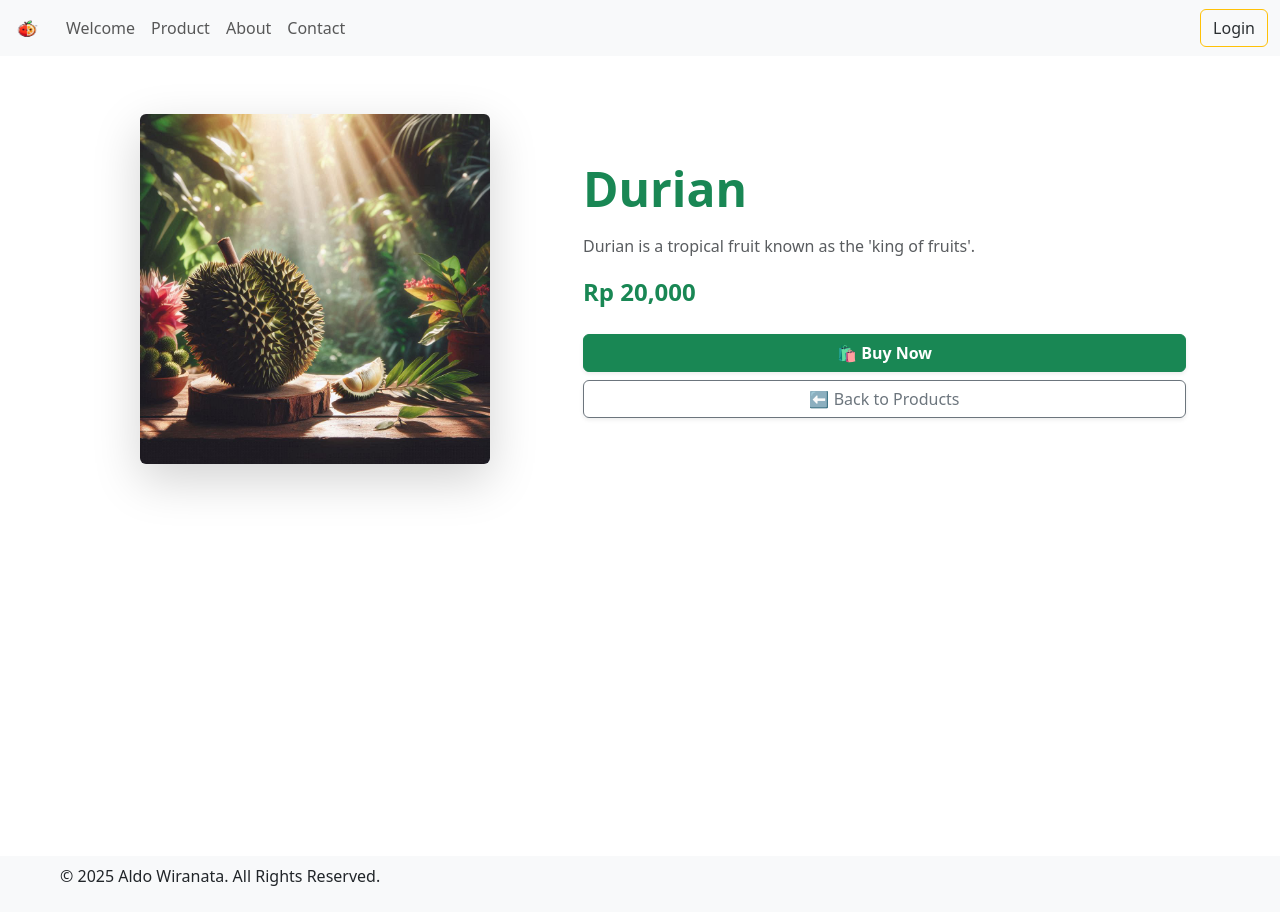
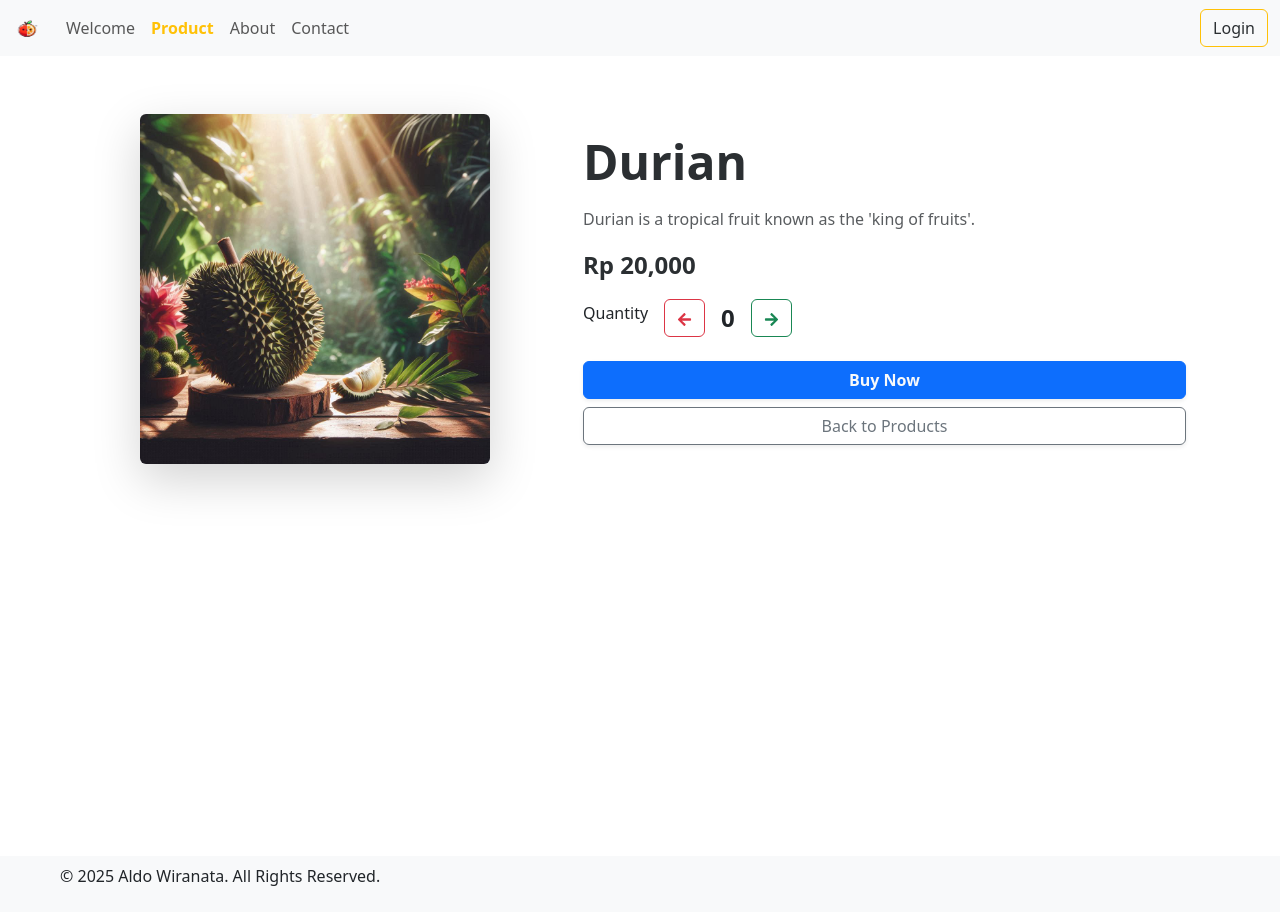
Before and after one commit to alwiranata/App-Fruits, a React (Vite) app: page /product in a window 1280 px wide. Both pictures are taken after a click on the button "durian". Built offline with nearby package versions, Linux system fonts and the light colour scheme.

Commit message:
update : components, hooks and pages

```diff
--- a/src/components/Product.tsx
+++ b/src/components/Product.tsx
@@ -1,19 +1,21 @@
-import { useProdut } from "../hooks/useProduct"
+import { useProduct } from "../hooks/useProduct";
+import { FaArrowLeft, FaArrowRight } from "react-icons/fa";
 
-const Product1 = () =>{
+const Product1 = () => {
+    const { product, handleDecrement, handleIncrement} = useProduct();
 
-    const {product ,handleDecrement ,handleIncrement} = useProdut()
+    return (
+        <div className="d-flex align-items-center gap-3">
+            <h6>Quantity</h6>
+            <button onClick={handleDecrement} className="btn btn-outline-danger">
+                <FaArrowLeft size={15} />
+            </button>
+            <p className="m-0 fs-4 fw-bold">{product}</p>
+            <button onClick={handleIncrement} className="btn btn-outline-success">
+                <FaArrowRight size={15} />
+            </button>
+        </div>
+    );
+};
 
-    return(
-        <>
-        <div>
-            <button onClick={handleIncrement}>Tambah</button>
-                <p>{product}</p>
-            <button onClick={handleDecrement}>Kurang</button>
-        </div>
-
-        </>
-    )
-}
-
-export default Product1
+export default Product1;
--- a/src/data/product.tsx
+++ b/src/data/product.tsx
@@ -9,4 +9,3 @@ export const products = [
 ];
 
 export type ProductType = typeof products[number];
-console.log(products)
--- a/src/hooks/useProduct.ts
+++ b/src/hooks/useProduct.ts
@@ -1,20 +1,29 @@
-import { useState } from "react"
+import { useState } from "react";
 
-export const useProdut =() =>{
-    const [product , setProduct] = useState(0)
+export const useProduct = () => {
+    const [product, setProduct] = useState(0);
 
-    const handleIncrement = () =>{
+    const handleIncrement = () => {
+        setProduct(product + 1);
+    };
 
-        setProduct(product + 1)
-    }
+    const handleDecrement = () => {
+        if (product > 0) {
+            setProduct(product - 1);
+        }
+    };
 
-    const handleDecrement = () =>{
-        setProduct(product - 1)
-    }
+
+    const handleBuy = () => {
+        if (product) {
+            alert(`🎉 Thank you for purchasing ${product}!`);
+        }
+    };
 
     return {
         product,
         handleIncrement,
-        handleDecrement
-    }
-}
+        handleDecrement,
+        handleBuy
+    };
+};
--- a/src/pages/Navbar.tsx
+++ b/src/pages/Navbar.tsx
@@ -37,7 +37,7 @@ const Navbar = () => {
                             </li>
                             <li className="nav-item">
                                 <Link
-                                    className={`nav-link ${location.pathname === "/product" ? "text-warning fw-bold" : ""}`}
+                                    className={`nav-link ${location.pathname === "/product" || location.pathname === "/product/detail" ? "text-warning fw-bold" : ""}`}
                                     to="/product"
                                 >
                                     Product
--- a/src/pages/Product.tsx
+++ b/src/pages/Product.tsx
@@ -1,5 +1,7 @@
 import Card from "../components/Card";
 import { products } from "../data/product";
+
+
 
 const Product = () => {
     return (
--- a/src/pages/ProductDetail.tsx
+++ b/src/pages/ProductDetail.tsx
@@ -1,18 +1,15 @@
 import { useSearchParams, useNavigate } from "react-router";
 import { products, ProductType } from "../data/product";
+import Product1 from "../components/Product";
 
 const ProductDetail = () => {
     const [searchParams] = useSearchParams();
     const navigate = useNavigate();
-
     const productName = searchParams.get("name") || "";
     const product: ProductType | undefined = products.find((p) => p.name.toLowerCase() === productName.toLowerCase());
 
-    const handleBuy = () => {
-        if (product) {
-            alert(`🎉 Thank you for purchasing ${product.name}!`);
-        }
-    };
+
+
 
     return (
         <div className="container py-5">
@@ -31,21 +28,22 @@ const ProductDetail = () => {
                     {/* Kolom Informasi Produk */}
                     <div className="col-md-7">
                         <div className="product-info ps-md-4">
-                            <h2 className="display-5 fw-bold text-success mb-3">{product.name}</h2>
+                            <h2 className="display-5 fw-bold text-secondary-emphasis mb-3">{product.name}</h2>
                             <p className="text-muted">{product.description}</p>
-                            <p className="fw-bold fs-4 text-success">Rp {product.price.toLocaleString()}</p>
+                            <p className="fw-bold fs-4 text-secondary-emphasis">Rp {product.price.toLocaleString()}</p>
+                            <p className=""><Product1 /></p>
                             <div className="mt-4">
                                 <button
-                                    onClick={handleBuy}
-                                    className="btn btn-success w-100 fw-bold shadow-sm"
+
+                                    className="btn btn-primary text-light w-100 fw-bold shadow-sm"
                                 >
-                                    🛍️ Buy Now
+                                     Buy Now
                                 </button>
                                 <button
                                     onClick={() => navigate(-1)}
                                     className="btn btn-outline-secondary w-100 mt-2 shadow-sm"
                                 >
-                                    ⬅️ Back to Products
+                                     Back to Products
                                 </button>
                             </div>
                         </div>
@@ -59,7 +57,7 @@ const ProductDetail = () => {
                         onClick={() => navigate(-1)}
                         className="btn btn-primary shadow-sm fw-bold"
                     >
-                        ⬅️ Back to Products
+                         Back to Products
                     </button>
                 </div>
             )}
```
Also changed, not shown: src/components/Buy.tsx (added, +14 -0 lines), src/hooks/useBuy.ts (added, +20 -0 lines).
